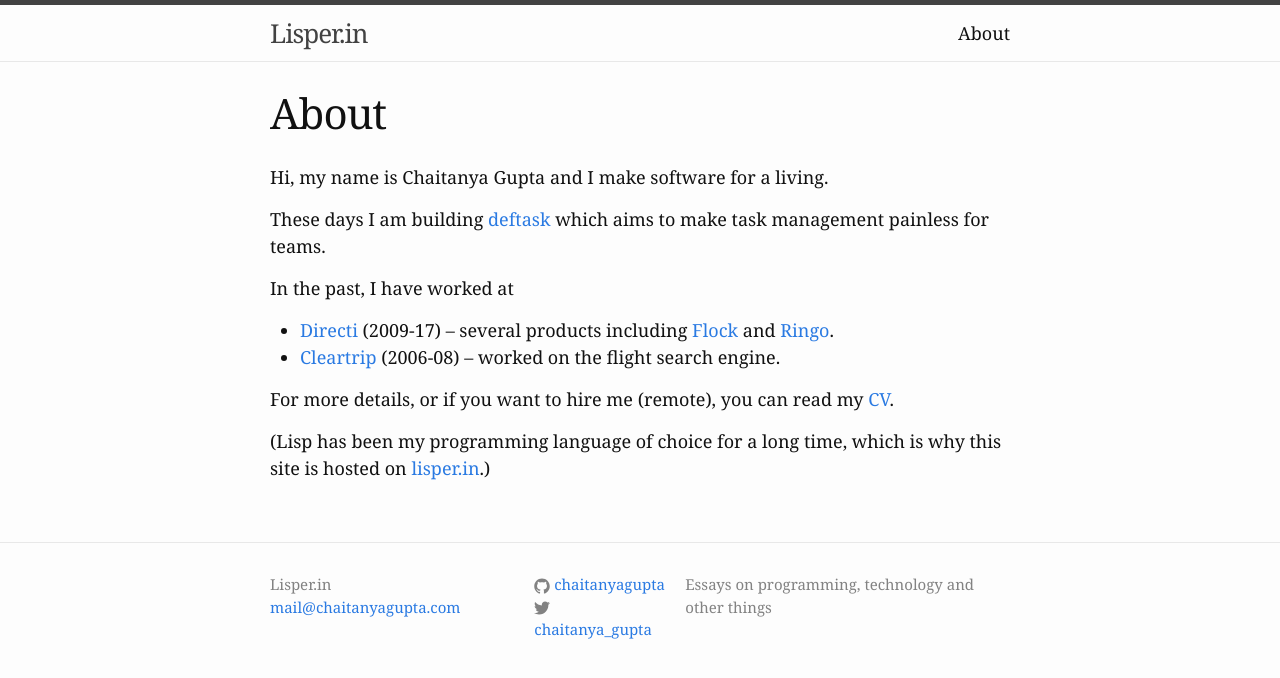
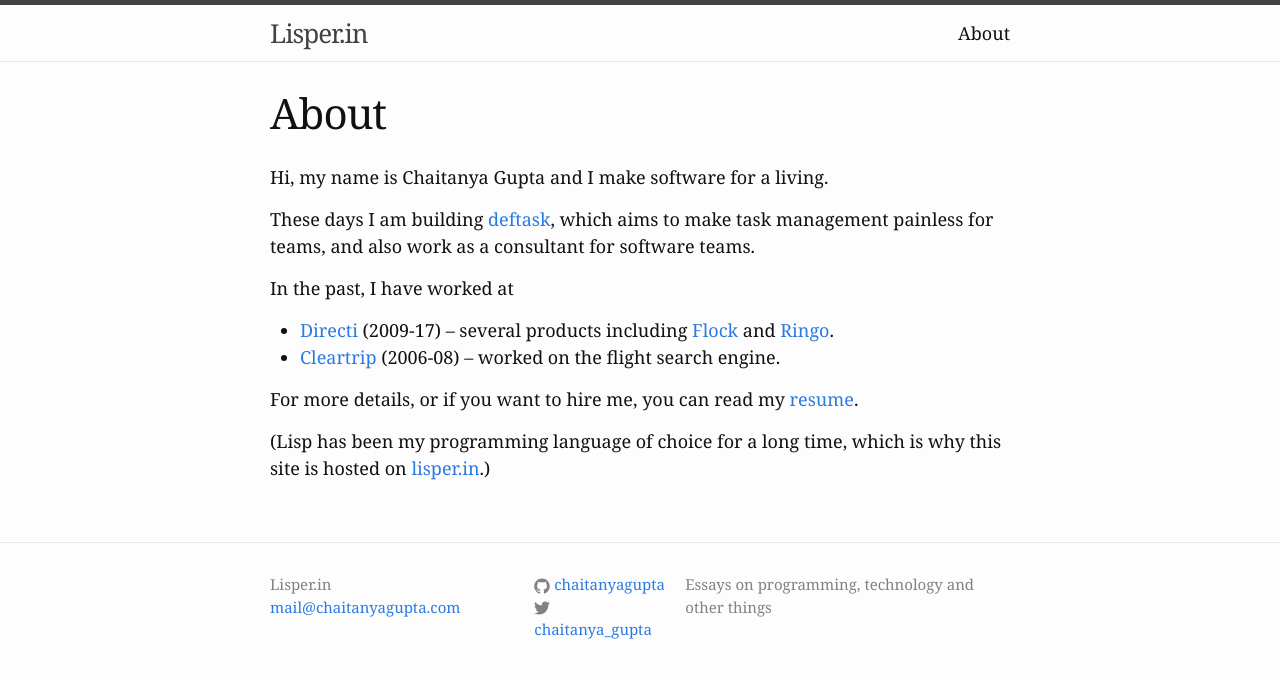
Before and after one commit to lisperin/lisperin.github.io, a Jekyll site: the page built from about.md, in a window 1280 px wide. Shown: the top 678 px of the page. Built offline with Jekyll 4.4.1, drawn with Linux system fonts in a browser that asks for light colours.

Commit message:
Update link to resume

```diff
--- a/about.md
+++ b/about.md
@@ -6,15 +6,15 @@
 
 Hi, my name is Chaitanya Gupta and I make software for a living.
 
-These days I am building [deftask][] which aims to make task management painless
-for teams.
+These days I am building [deftask][], which aims to make task management
+painless for teams, and also work as a consultant for software teams.
 
 In the past, I have worked at
 
 * [Directi][] (2009-17) -- several products including [Flock][] and [Ringo][].
 * [Cleartrip][] (2006-08) -- worked on the flight search engine.
 
-For more details, or if you want to hire me (remote), you can read my [CV][].
+For more details, or if you want to hire me, you can read my [resume][].
 
 (Lisp has been my programming language of choice for a long time, which is why
 this site is hosted on [lisper.in][].)
@@ -26,4 +26,4 @@
 [Ringo]: https://www.ringo.co/
 [Cleartrip]: https://cleartrip.com
 [lisper.in]: https://lisper.in
-[CV]: /cv
+[resume]: /resume
```
